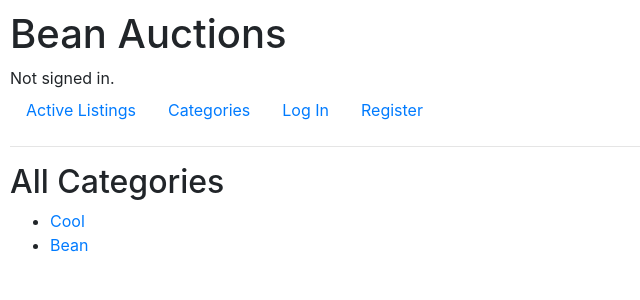
After one commit to jjhome123/network, a Django app: page /categories in a window 1280 px wide. The commit adds this page. Shown: the top 300 px of the page, without its empty margins (0-640 px from the left). Run offline with Django 3.2, Linux system fonts and the light colour scheme; data comes from the database, SQL or seed files in the repository; both versions use the stored data as it was after the commit; some libraries are stand-ins or nearby versions.

Commit message:
adds category functionality!

```diff
--- a/commerce/auctions/models.py
+++ b/commerce/auctions/models.py
@@ -23,6 +23,7 @@ class Listing(models.Model):
     image_URL = models.URLField(blank=True)
     lister = models.ForeignKey(get_user_model(), on_delete=models.CASCADE, null=True, default=None)
     title = models.CharField(max_length=64)
+    category = models.CharField(max_length=64, blank=True, null=True, default=None)
 
     def __str__(self):
         return f"{self.id} | {self.title}"
--- /dev/null
+++ b/commerce/auctions/templates/auctions/categories.html
@@ -0,0 +1,12 @@
+{% extends "auctions/layout.html" %}
+
+{% block body %}
+    <h2>All Categories</h2>
+    <ul>
+    {% for category in categories %}
+    {% if category %}
+    <li><a href="{% url 'c_listings' category %}">{{ category }}</a></li>
+    {% endif %}
+    {% endfor %}
+    </ul>
+{% endblock %}
--- a/commerce/auctions/templates/auctions/create_listing.html
+++ b/commerce/auctions/templates/auctions/create_listing.html
@@ -13,6 +13,8 @@
             $<input name="price" type="number" step="0.01" placeholder="00.00"><br>
             <h2>(Optional) Add an Image URL</h2>
             <input type="url" name="image_URL" autocomplete="off" type="text" placeholder="URL"><br>
+            <h2>(Optional) Add a category</h2>
+            <input type="text" name="category" placeholder="e.g. Sports" autocomplete="off"><br>
             <input type="submit" value="Create Listing">
         </form>
     {% else %}
--- a/commerce/auctions/templates/auctions/layout.html
+++ b/commerce/auctions/templates/auctions/layout.html
@@ -19,6 +19,9 @@
         <ul class="nav">
             <li class="nav-item">
                 <a class="nav-link" href="{% url 'index' %}">Active Listings</a>
+            </li>
+            <li class="nav-item">
+                <a class="nav-link" href="{% url 'categories' %}">Categories</a>
             </li>
             {% if user.is_authenticated %}
                 <li class="nav-item">
--- a/commerce/auctions/urls.py
+++ b/commerce/auctions/urls.py
@@ -10,5 +10,7 @@ urlpatterns = [
     path("listing/create", views.create_listing, name="new_listing"),
     path("listing/<int:id>", views.listing, name="listing"),
     path("error", views.error, name="error"),
-    path("watchlist", views.watchlist, name="watchlist")
+    path("watchlist", views.watchlist, name="watchlist"),
+    path("categories", views.categories, name="categories"),
+    path("categories/<str:category>", views.c_listings, name="c_listings")
 ]
--- a/commerce/auctions/views.py
+++ b/commerce/auctions/views.py
@@ -84,7 +84,8 @@ def create_listing(request):
             description=request.POST["description"],
             image_URL=URL,
             bids=bid,
-            watchlist=None
+            watchlist=None,
+            category=request.POST["category"]
         )
         bid.save()
         listing.save()
@@ -144,6 +145,25 @@ def error(request):
     return render(request, "auctions/error.html")
 
 
+def categories(request):
+    l = Listing.objects.all()
+    categories = []
+    for listing in l:
+        categories.append(listing.category)
+    categories=set(categories)
+    print(categories)
+    return render(request, "auctions/categories.html", {
+        'categories': categories
+    })
+
+
+def c_listings(request, category):
+    l = Listing.objects.filter(category=category)
+    return render(request, "auctions/c_listings.html", {
+        'listings': l
+    })
+
+
 def watchlist(request):
     Watchlist.objects.filter(watcher=request.user)
     return render(request, "auctions/watchlist.html", {
```
Also changed, not shown: commerce/auctions/templates/auctions/c_listings.html (added, +9 -0 lines), commerce/auctions/templates/auctions/listing.html (+7 -1 lines), commerce/auctions/migrations/0012_listing_category.py (added), commerce/auctions/migrations/0013_alter_listing_category.py (added), commerce/db.sqlite3.
